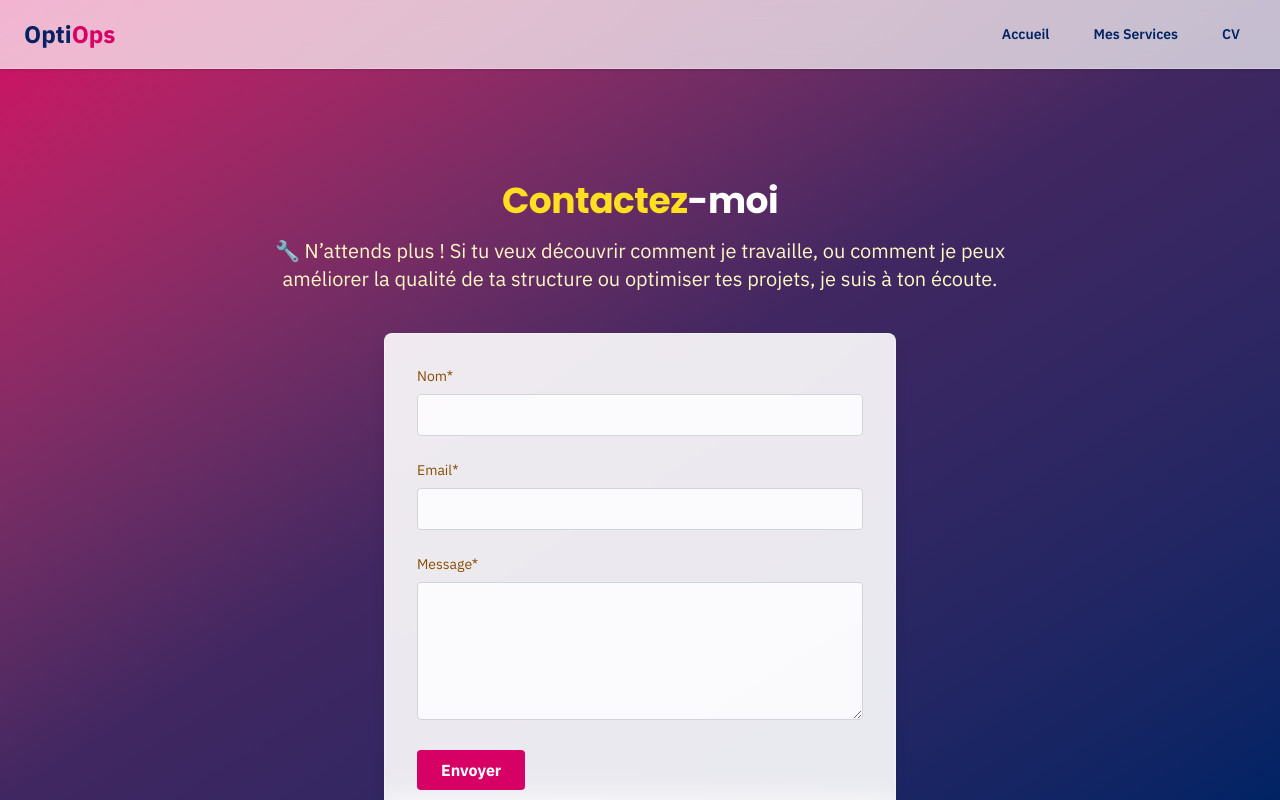
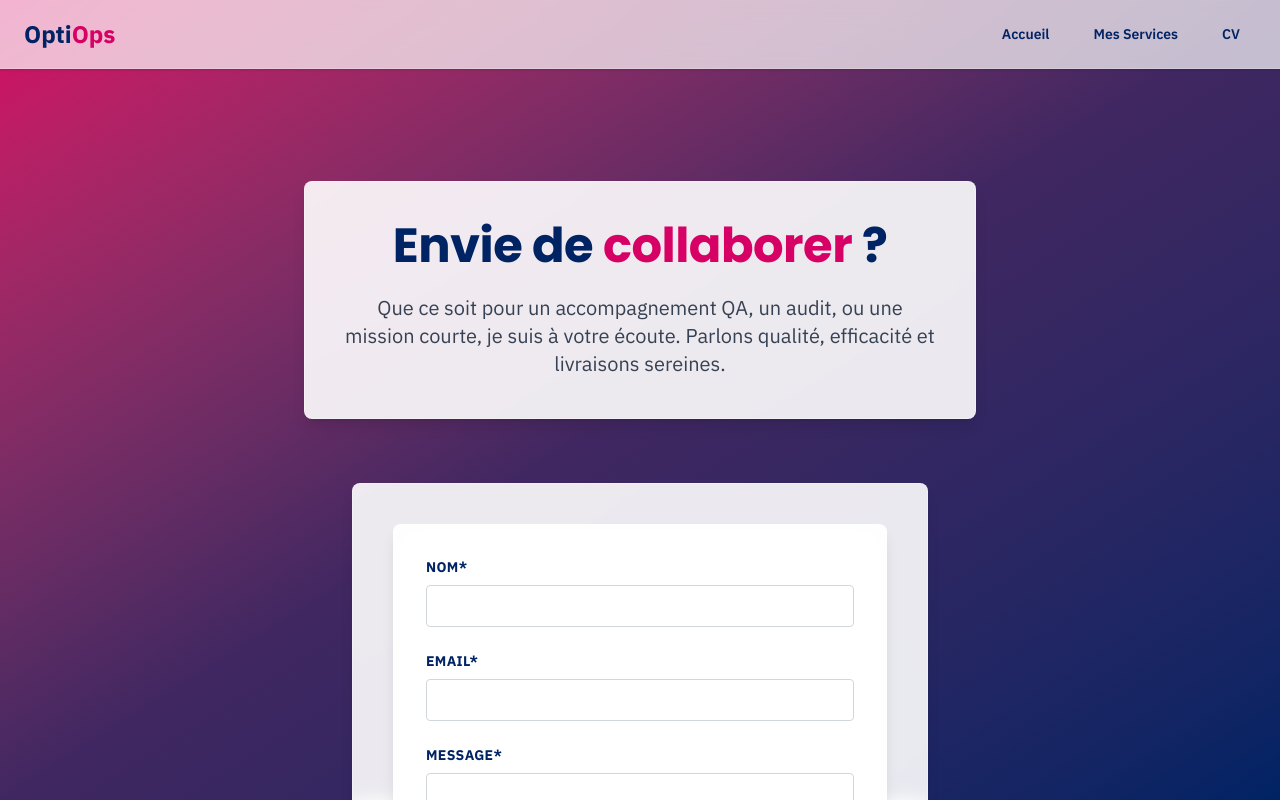
Before and after one commit to Mehdi92i/OptiOps, a Next.js app: page /contact in a window 1280 px wide. Shown: the top 800 px of the page. Built offline with nearby package versions, Linux system fonts and the light colour scheme.

Commit message:
change style contact form

```diff
--- a/src/app/contact/page.js
+++ b/src/app/contact/page.js
@@ -3,21 +3,26 @@ import ContactForm from '@/components/contact/ContactForm';
 export default function Contact() {
     return (
         <div className="relative w-full min-h-screen">
-            {/* Arrière-plan CV-style */}
+            {/* Fond dégradé harmonisé */}
             <div className="fixed inset-0 -z-10 bg-gradient-to-br from-[#D70064] via-[#412761] to-[#002364]" />
 
-            <div className="w-full max-w-screen-xl mx-auto px-6 lg:px-12 py-20">
-                <h1 className="text-3xl md:text-4xl font-bold text-center text-white mb-4">
-                    <span className="text-yellow-300">Contactez</span><span className="text-white">-moi</span>
-                </h1>
+            <div className="w-full max-w-screen-xl mx-auto px-6 lg:px-12 py-20 flex flex-col items-center space-y-16">
+                {/* Bloc titre + accroche */}
+                <div className="bg-white/90 backdrop-blur-sm border border-white/30 shadow-lg rounded-lg p-10 text-center space-y-6 max-w-2xl">
+                    <h1 className="text-3xl md:text-5xl font-bold">
+                        <span className="text-[#002364]">Envie de</span>{' '}
+                        <span className="text-[#D70064]">collaborer</span> ?
+                    </h1>
+                    <p className="text-lg md:text-xl text-gray-700">
+                        Que ce soit pour un accompagnement QA, un audit, ou une mission courte, je suis à votre écoute. Parlons qualité, efficacité et livraisons sereines.
+                    </p>
+                </div>
 
-                {/* Phrase d'accroche */}
-                <p className="text-center text-yellow-100 text-lg md:text-xl max-w-3xl mx-auto mb-10">
-                    🔧 N’attends plus ! Si tu veux découvrir comment je travaille, ou comment je peux améliorer la qualité de ta structure ou optimiser tes projets, je suis à ton écoute.
-                </p>
-
-                <div className="flex justify-center">
-                    <ContactForm />
+                {/* Formulaire centré dans un bloc harmonisé */}
+                <div className="w-full flex justify-center">
+                    <div className="bg-white/90 backdrop-blur-sm border border-white/30 shadow-lg rounded-lg p-10 w-full max-w-xl">
+                        <ContactForm />
+                    </div>
                 </div>
             </div>
         </div>
--- a/src/components/contact/ContactForm.jsx
+++ b/src/components/contact/ContactForm.jsx
@@ -42,51 +42,69 @@ export default function ContactForm() {
         <>
             <form
                 onSubmit={handleSubmit}
-                className="w-full max-w-lg bg-white/90 backdrop-blur-md border border-white/30 shadow-lg rounded-lg p-8 space-y-6"
+                className="w-full max-w-lg bg-white/90 backdrop-blur-md border border-white/30 shadow-lg rounded-lg p-8 space-y-6 text-left"
             >
+                {/* Nom */}
                 <div className="space-y-2">
-                    <label htmlFor="name" className="block text-sm font-medium text-yellow-800">Nom*</label>
+                    <label
+                        htmlFor="name"
+                        className="block font-bold text-sm uppercase tracking-wide text-[#002364]"
+                    >
+                        Nom*
+                    </label>
                     <input
                         type="text"
                         id="name"
                         name="name"
                         required
-                        className="w-full rounded px-4 py-2 bg-white/80 text-gray-800 border border-gray-300 focus:outline-none focus:ring-2 focus:ring-pink-500"
+                        className="w-full rounded px-4 py-2 bg-white/80 text-gray-800 border border-gray-300 focus:outline-none focus:ring-2 focus:ring-[#D70064]"
                     />
                 </div>
 
+                {/* Email */}
                 <div className="space-y-2">
-                    <label htmlFor="email" className="block text-sm font-medium text-yellow-800">Email*</label>
+                    <label
+                        htmlFor="email"
+                        className="block font-bold text-sm uppercase tracking-wide text-[#002364]"
+                    >
+                        Email*
+                    </label>
                     <input
                         type="email"
                         id="email"
                         name="email"
                         required
-                        className="w-full rounded px-4 py-2 bg-white/80 text-gray-800 border border-gray-300 focus:outline-none focus:ring-2 focus:ring-pink-500"
+                        className="w-full rounded px-4 py-2 bg-white/80 text-gray-800 border border-gray-300 focus:outline-none focus:ring-2 focus:ring-[#D70064]"
                     />
                 </div>
 
+                {/* Message */}
                 <div className="space-y-2">
-                    <label htmlFor="message" className="block text-sm font-medium text-yellow-800">Message*</label>
+                    <label
+                        htmlFor="message"
+                        className="block font-bold text-sm uppercase tracking-wide text-[#002364]"
+                    >
+                        Message*
+                    </label>
                     <textarea
                         id="message"
                         name="message"
                         rows="5"
                         required
-                        className="w-full rounded px-4 py-2 bg-white/80 text-gray-800 border border-gray-300 focus:outline-none focus:ring-2 focus:ring-pink-500"
+                        className="w-full rounded px-4 py-2 bg-white/80 text-gray-800 border border-gray-300 focus:outline-none focus:ring-2 focus:ring-[#D70064]"
                     />
                 </div>
 
+                {/* Bouton */}
                 <button
                     type="submit"
                     disabled={isSubmitting}
-                    className="bg-[#D70064] hover:bg-[#c10058] text-white font-bold py-2 px-6 rounded transition disabled:opacity-50"
+                    className="bg-[#D70064] hover:bg-[#c10058] text-white font-semibold py-2 px-6 rounded shadow-md transition disabled:opacity-50"
                 >
                     {isSubmitting ? 'Envoi...' : 'Envoyer'}
                 </button>
             </form>
 
-            {/* Container du toast */}
             <ToastContainer
                 position="bottom-center"
                 autoClose={4000}
```
